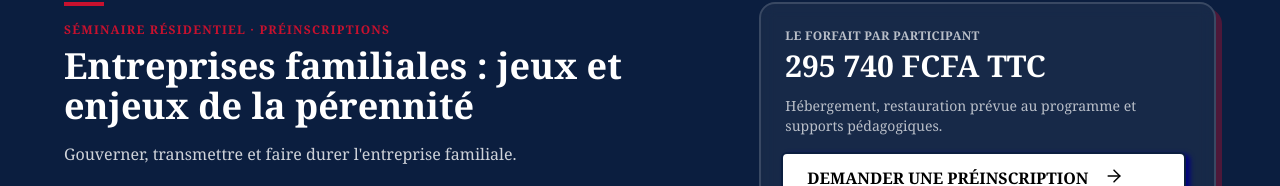
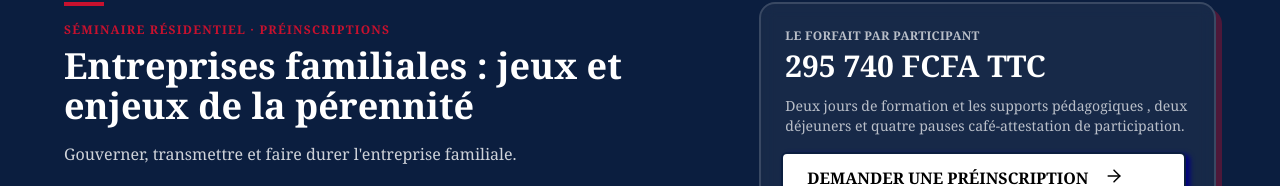
Before and after one commit to minkoulou/Mebusco_Sarl, a React (Vite) app: page /seminaire-entreprises-familiales in a window 1280 px wide. Shown: the part 167-353 px from the top of the page. Built offline with nearby package versions, Linux system fonts and the light colour scheme; no server answers.

Commit message:
Fix:mise a jour des sous-titres

```diff
--- a/src/pages/NotFound.jsx
+++ b/src/pages/NotFound.jsx
@@ -7,6 +7,7 @@ export function NOTFOUND (){
           <main className="flex flex-col justify-center items-center">
 
              <div className="min-h-screen flex flex-col max-w-6xl items-center justify-center gap-6">
+
                 <Frown size={72} className="text-gray-600"/>
 
                 <h1 className="text-7xl px-2 capitalize font-bold text-slate-800 text-center">oups !</h1>
--- a/src/pages/seminaire-entreprises-familiales.jsx
+++ b/src/pages/seminaire-entreprises-familiales.jsx
@@ -102,8 +102,7 @@ export default function SeminaireEntreprisesFamiliales() {
               {seminar.prix}
             </p>
             <p className="mt-3 text-sm text-white/70">
-              Hébergement, restauration prévue au programme et supports pédagogiques.
-            </p>
+              Deux jours de formation et les supports pédagogiques , deux déjeuners et quatre pauses café-attestation de participation.            </p>
             <div className="mt-5">
               <Button chemin='/contact' nom='demander une préinscription' bg='bg-white' color='text-black'/>
             </div>
```
